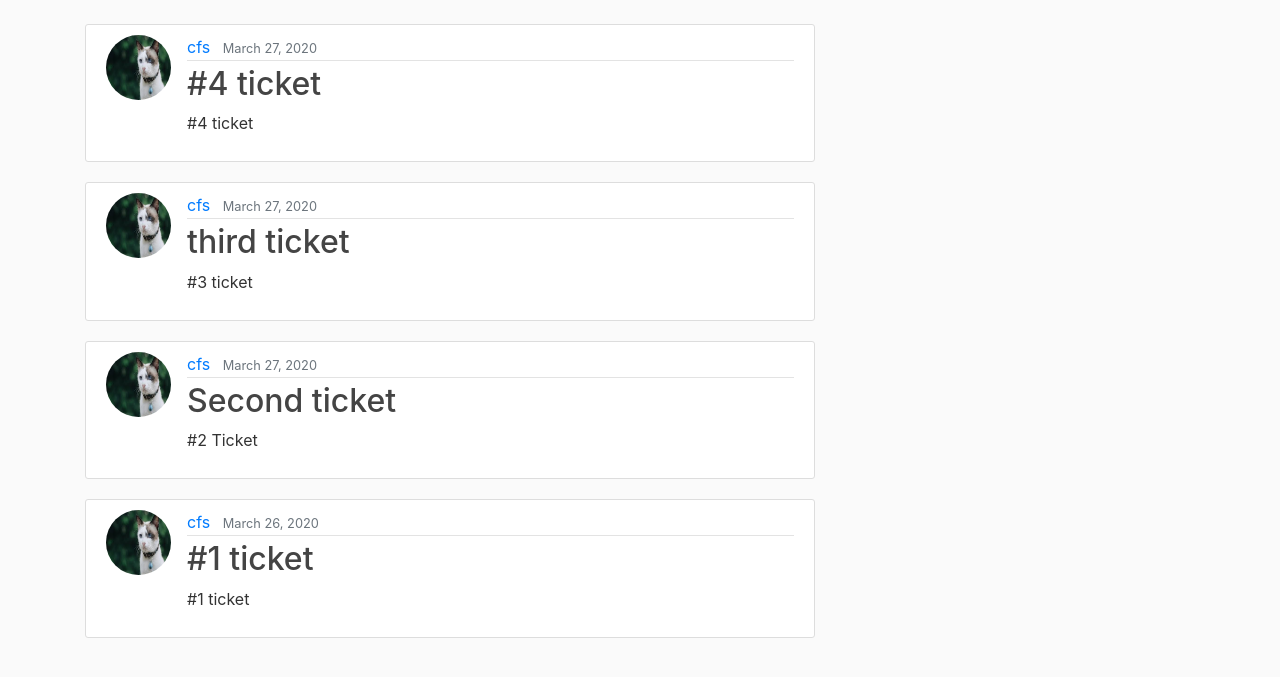
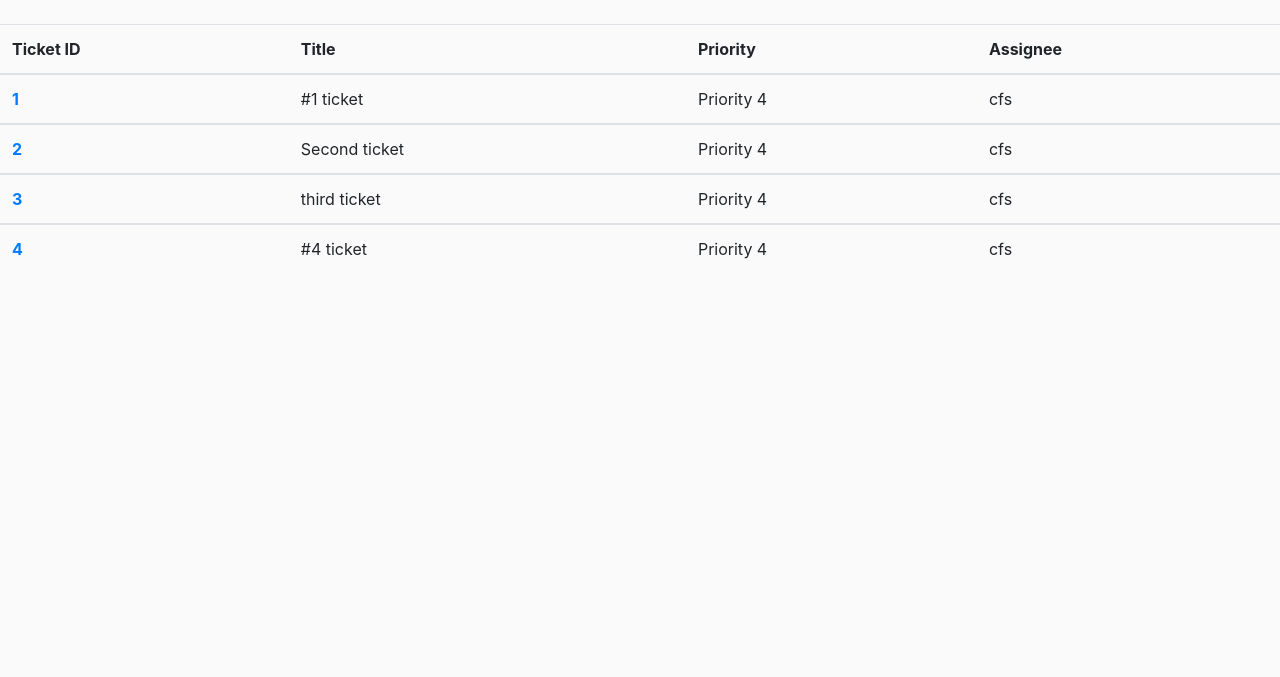
Before and after one commit to bitupgrade/ticket_system, a Django app: page / in a window 1280 px wide. Shown: the part 56-733 px from the top of the page. Run offline with Django 3.2, Linux system fonts and the light colour scheme; data comes from the database, SQL or seed files in the repository; both versions use the stored data as it was after the commit; some libraries are stand-ins or nearby versions.

Commit message:
Changed ticket queue into a table

```diff
--- a/blog/static/blog/main.css
+++ b/blog/static/blog/main.css
@@ -1,3 +1,5 @@
+
+
 body {
   background: #fafafa;
   color: #333333;
--- a/blog/templates/blog/base.html
+++ b/blog/templates/blog/base.html
@@ -23,8 +23,6 @@
       <nav class="navbar navbar-expand-md navbar-dark bg-steel fixed-top">
         <div class="container">
           <a class="navbar-brand mr-4" href="{% url 'blog-home' %}">Ticket System</a>
-          <button class="navbar-toggler" type="button" data-toggle="collapse" data-target="#navbarToggle" aria-controls="navbarToggle" aria-expanded="false" aria-label="Toggle navigation">
-          <span class="navbar-toggler-icon"></span>
           </button>
           <div class="collapse navbar-collapse" id="navbarToggle">
             <div class="navbar-nav mr-auto">
@@ -45,9 +43,8 @@
         </div>
       </nav>
     </header>
-    <main role="main" class="container">
+    <div class="container-fluid">
       <div class="row">
-        <div class="col-md-8">
           {% if messages %}
             {% for message in messages %}
               <div class="alert alert-{{ message.tags }}">
@@ -56,9 +53,8 @@
             {% endfor %}
           {% endif %}
           {% block content %}{% endblock %}
-        </div>
       </div>
-    </main>
+    </div>
 
     <!-- Optional JavaScript -->
     <!-- jQuery first, then Popper.js, then Bootstrap JS -->
--- a/blog/templates/blog/home.html
+++ b/blog/templates/blog/home.html
@@ -1,19 +1,30 @@
 {% extends "blog/base.html" %}
 {% block content %}
-  {% for post in posts %}
-    <article class="media content-section">
-      <img class="rounded-circle article-img" src="{{ post.author.profile.image.url }}">
-      <div class="media-body">
-        <div class="article-metadata">
-          <a class="mr-2" href="{% url 'user-posts' post.author.username %}">{{ post.author }}</a>
-          <small class="text-muted">{{ post.date_posted|date:"F d, Y" }}</small>
-        </div>
-        <h2><a class="article-title" href="{% url 'post-detail' post.id %}">{{ post.title }}</a></h2>
-        <p class="article-content">{{ post.content }}</p>
-      </div>
-    </article>
-  {% endfor %}
-  {% if is_paginated %}
+
+
+        <table class="table table-hover">
+          <thead>
+            <tr>
+              <th scope="col">Ticket ID</th>
+              <th scope="col">Title</th>
+              <th scope="col">Priority</th>
+              <th scope="col">Assignee</th>
+            </tr>
+          </thead>
+          {% for post in posts %}
+            <tbody>
+              <tr>
+                <th scope="row"><a href="{% url 'post-detail' post.id %}">{{ forloop.counter }}</a></th>
+                <td>{{ post.title }}</td>
+                <td>Priority 4</td>
+                <td>{{ post.author }}</td>
+              </tr>
+            </tbody>
+          {% endfor %}
+        </table>
+
+  <!-- Pagination -->
+  <!--{% if is_paginated %}
 
     {% if page_obj.has_previous %}
       <a class="btn btn-outline-info mb-4" href="?page=1">First</a>
@@ -33,5 +44,5 @@
       <a class="btn btn-outline-info mb-4" href="?page={{ page_obj.paginator.num_pages }}">Last</a>
     {% endif %}
 
-  {% endif %}
+  {% endif %}-->
 {% endblock content %}
--- a/blog/templates/blog/post_detail.html
+++ b/blog/templates/blog/post_detail.html
@@ -1,5 +1,8 @@
 {% extends "blog/base.html" %}
 {% block content %}
+    <div class="page-header">
+        <small>Second Header</small>
+    </div>
     <article class="media content-section">
         <img class="rounded-circle article-img" src="{{ object.author.profile.image.url }}">
         <div class="media-body">
--- a/blog/views.py
+++ b/blog/views.py
@@ -20,7 +20,7 @@ class PostListView(ListView):
     model = Post
     template_name = 'blog/home.html' # <app>/<model>_<viewtype>.html
     context_object_name = 'posts'
-    ordering = ['-date_posted'] # orderes posts from newest to oldest
+    #ordering = ['-date_posted'] # orderes posts from newest to oldest
     paginate_by = 5 # makes it 5 posts per page
 
 class UserPostListView(ListView):
```
Also changed, not shown: db.sqlite3.
